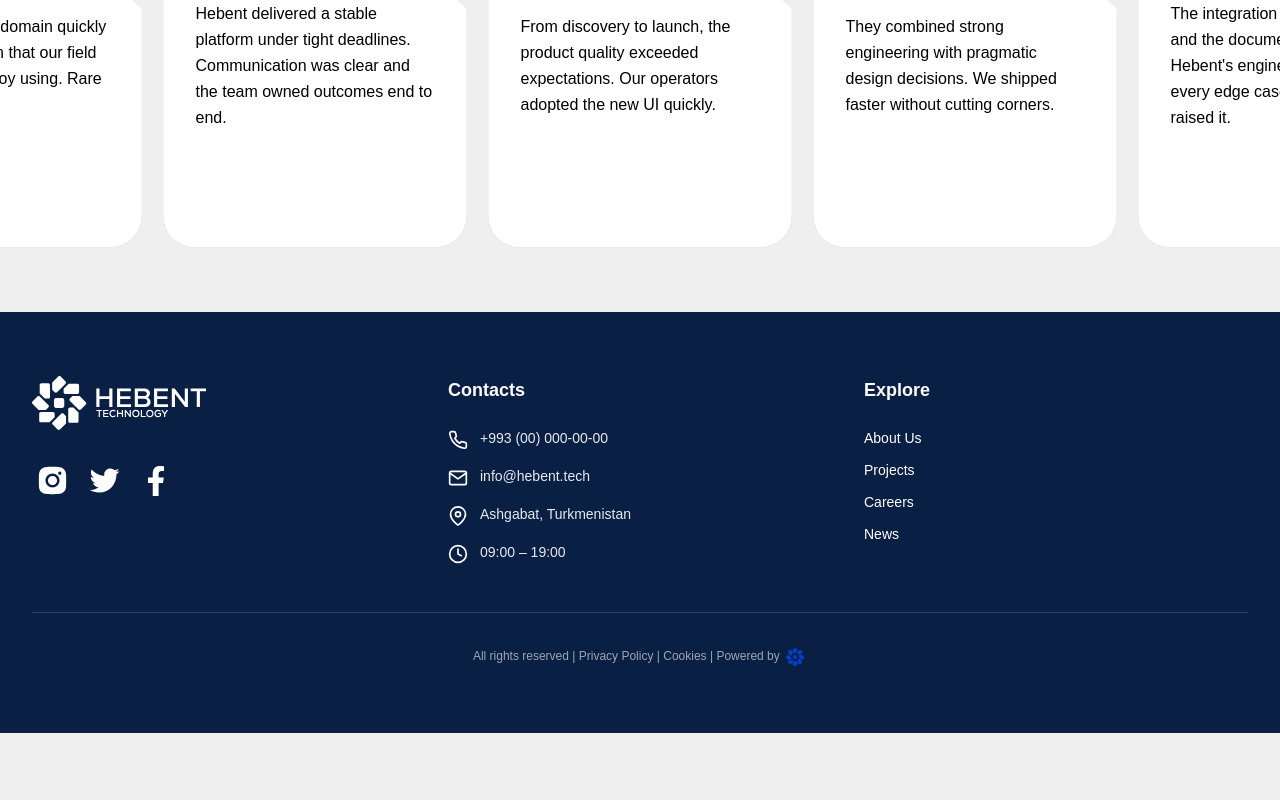
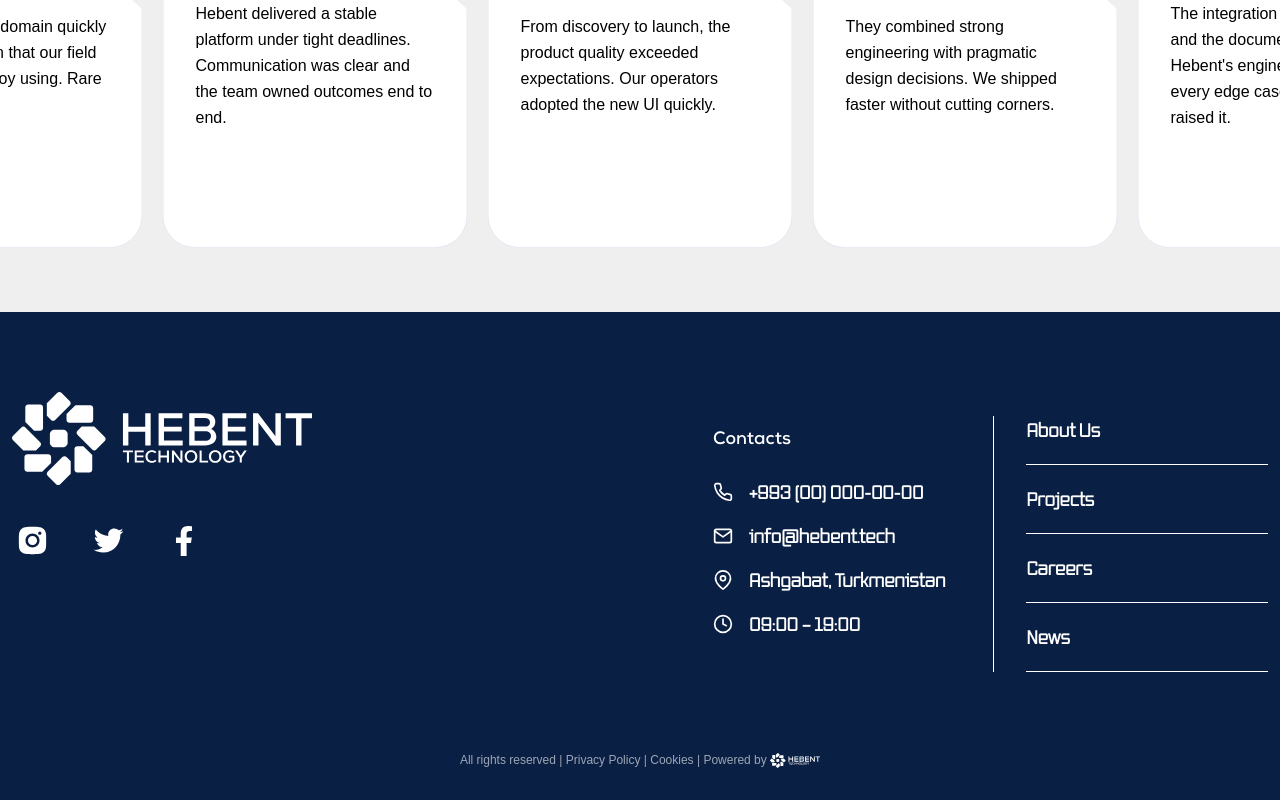
Before and after one commit to Kakajan-12/hebent.tech, a Next.js app: page /en in a window 1280 px wide. Shown: the part 3284-4084 px from the top of the page. Before the commit the page ends 4017 px from the top, so only its background shows below. Built offline with nearby package versions, Linux system fonts and the light colour scheme.

Commit message:
fix footer

```diff
--- a/app/components/Footer/Footer.tsx
+++ b/app/components/Footer/Footer.tsx
@@ -41,20 +41,20 @@ export default function Footer() {
   ];
 
   return (
-    <footer className="bg-footer text-white">
-      <div className="mx-auto max-w-7xl px-4 py-14 sm:px-6 lg:px-8 lg:py-16">
-        <div className=" grid grid-cols-1 gap-12 lg:grid-cols-3 lg:gap-8">
-          <div>
+    <footer className="bg-footer text-white ">
+      <div className="container mx-auto px-5 sm:px-6 lg:px-16 xl:px-3 2xl:px-22 pt-6 lg:pt-20 pb-5 lg:pb-8">
+        <div className="footer-container flex flex-col lg:flex-row gap-8 justify-between">
+          <div className="logo-container flex flex-col gap-9 items-center lg:items-start">
             <Link href="/" className="inline-block">
               <Image
                 src="/logo.svg"
                 alt="HEBENT TECHNOLOGY"
-                width={174}
-                height={54}
+                width={300}
+                height={100}
                 className="brightness-0 invert"
               />
             </Link>
-            <div className="mt-6 flex flex-wrap gap-3">
+            <div className="flex flex-wrap gap-9">
               <SocialIcon label={t("instagram")}>
                 <AiFillInstagram size={35} />
               </SocialIcon>
@@ -66,54 +66,57 @@ export default function Footer() {
               </SocialIcon>
             </div>
           </div>
-          <div>
-            <h3 className="text-lg font-semibold">{t("contacts")}</h3>
-            <ul className="mt-6 space-y-4 text-sm text-white/90">
-              <li className="flex gap-3">
-                <FiPhone
-                  className="mt-0.5 size-5 shrink-0 text-white"
-                  aria-hidden
-                />
-                <a href="tel:+9930000000" className="hover:text-white/70">
+          <div className="contacts-container flex flex-col sm:flex-row items-start sm:items-center justify-start sm:justify-around gap-9 sm:gap-12">
+            <div className="contacts">
+              <h3 className="font-nexa text-lg font-semibold">
+                {t("contacts")}
+              </h3>
+              <ul className="mt-4 lg:mt-6 space-y-4 text-sm text-white font-bold">
+                <li className="flex gap-4 items-center">
+                  <FiPhone className="size-5 shrink-0 text-white" aria-hidden />
+                  <a
+                    href="tel:+9930000000"
+                    className="font-vox text-sm lg:text-lg hover:text-white/70"
+                  >
                     +993 (00) 000-00-00
                   </a>
                 </li>
-              <li className="flex gap-3">
-                <FiMail
-                  className="mt-0.5 size-5 shrink-0 text-white"
-                  aria-hidden
-                />
+                <li className="flex gap-4 items-center">
+                  <FiMail className="size-5 shrink-0 text-white" aria-hidden />
                   <a
                     href="mailto:info@hebent.tech"
-                  className="hover:text-white/70"
+                    className="font-vox text-sm lg:text-lg hover:text-white/70"
                   >
                     info@hebent.tech
                   </a>
                 </li>
-              <li className="flex gap-3">
+                <li className="flex gap-4 items-center">
                   <FiMapPin
-                  className="mt-0.5 size-5 shrink-0 text-white"
+                    className="size-5 shrink-0 text-white"
                     aria-hidden
                   />
-                <span>{t("address")}</span>
+                  <span className="font-vox text-sm lg:text-lg">
+                    {t("address")}
+                  </span>
                 </li>
-              <li className="flex gap-3">
-                <FiClock
-                  className="mt-0.5 size-5 shrink-0 text-white"
-                  aria-hidden
-                />
-                <span>{t("hours")}</span>
+                <li className="flex gap-4 items-center">
+                  <FiClock className="size-5 shrink-0 text-white" aria-hidden />
+                  <span className="font-vox text-sm lg:text-lg">
+                    {t("hours")}
+                  </span>
                 </li>
               </ul>
             </div>
-          <div>
-            <h3 className="text-lg font-semibold">{t("explore")}</h3>
-            <ul className="mt-6 space-y-3 text-sm font-medium">
+            <div className="links-container">
+              <ul className="mt-0 lg:mt-6 space-y-5 pl-0 sm:pl-8 pr-10 lg:pr-0 border-t sm:border-t-0 border-l-0 sm:border-l border-white py-5 lg:py-0">
                 {exploreLinks.map((l) => (
-                <li key={l.href}>
+                  <li
+                    key={l.href}
+                    className="w-30 lg:w-full border-b border-white pb:1 lg:pb-5 pr-0 lg:pr-42"
+                  >
                     <Link
                       href={l.href}
-                    className="text-white hover:text-white/70"
+                      className="font-vox text-sm lg:text-lg text-white font-bold hover:text-white/70"
                     >
                       {t(l.key)}
                     </Link>
@@ -122,7 +125,8 @@ export default function Footer() {
               </ul>
             </div>
           </div>
-        <div className="mt-12 border-t border-white/15 pt-8 text-center text-xs text-white/60">
+        </div>
+        <div className="mt-0 lg:mt-12 pt-8 text-center text-xs text-white/60">
           <p>
             {t("rights")} |{" "}
             <Link
@@ -140,11 +144,11 @@ export default function Footer() {
             </Link>{" "}
             | {t("powered")}{" "}
             <Image
-              src="/logoIcon.svg"
+              src="/logo.svg"
               alt="HEBENT TECHNOLOGY"
-              width={24}
-              height={24}
-              className="inline-block"
+              width={50}
+              height={50}
+              className="inline-block brightness-0 invert"
             />
           </p>
         </div>
```
Lines whose indentation alone changed are shown as unchanged.
